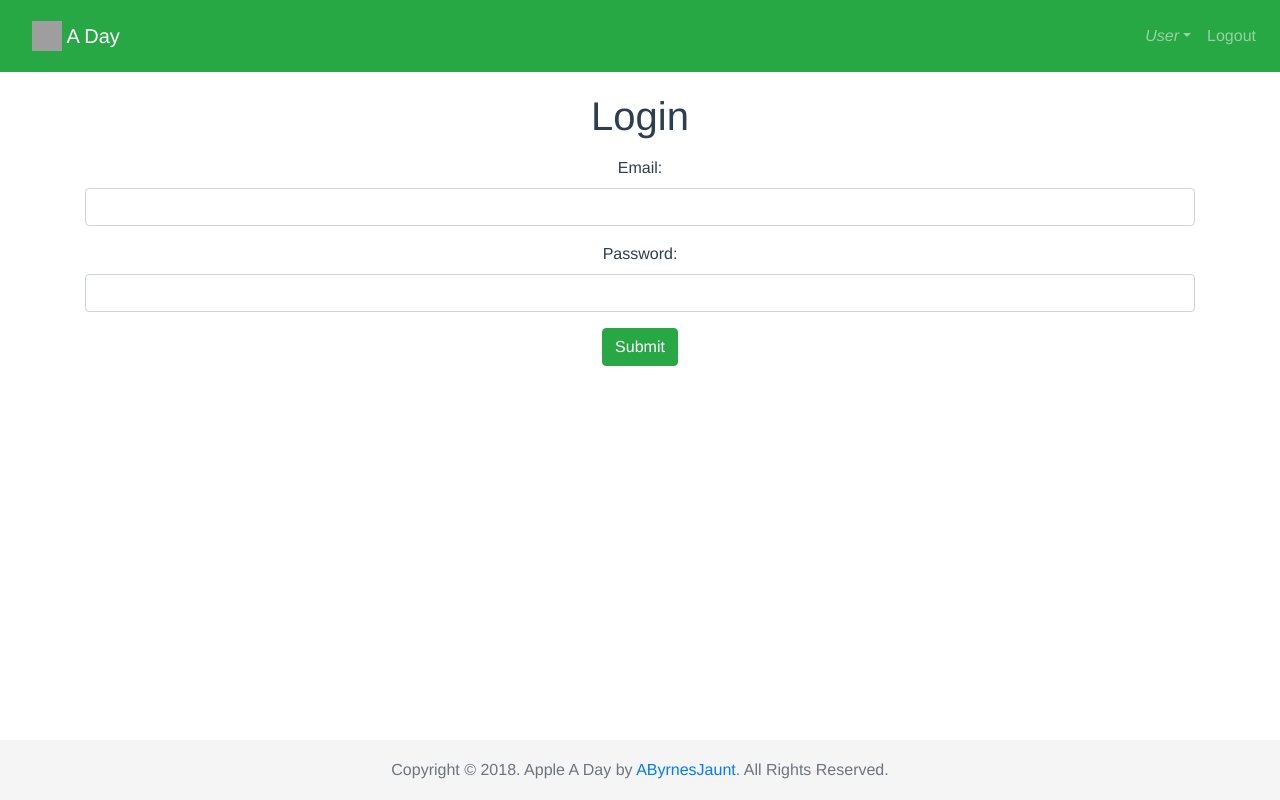
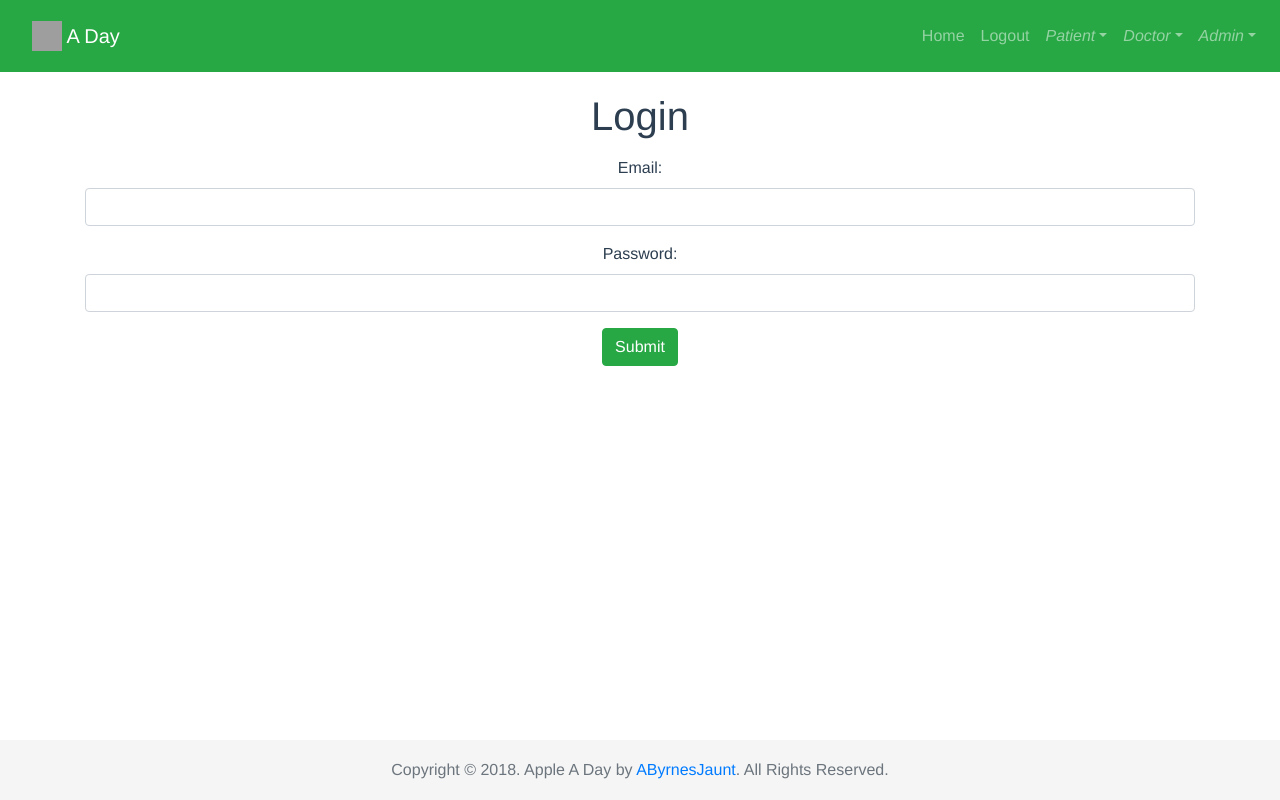
Before and after one commit to byrne-saw/apple-a-day, a Vue app: page / in a window 1280 px wide. Built offline with nearby package versions, Linux system fonts and the light colour scheme; grey boxes are pictures that could not be loaded.

Commit message:
adding admin, doctor, patient drop downs to nav bar

```diff
--- a/src/App.vue
+++ b/src/App.vue
@@ -19,14 +19,30 @@
         <b-collapse is-nav id="nav_collapse">
           <!-- Right aligned nav items -->
           <b-navbar-nav class="ml-auto">
+            <b-nav-item href="#/">Home</b-nav-item>
+            <b-nav-item href="#/Logout">Logout</b-nav-item>
             <b-nav-item-dropdown right>
               <!-- Using button-content slot -->
               <template slot="button-content">
-                <em>User</em>
+                <em>Patient</em>
               </template>
               <b-dropdown-item href="#/Logout">Logout</b-dropdown-item>
             </b-nav-item-dropdown>
-            <b-nav-item href="#/Logout">Logout</b-nav-item>
+            <b-nav-item-dropdown right>
+              <!-- Using button-content slot -->
+              <template slot="button-content">
+                <em>Doctor</em>
+              </template>
+              <b-dropdown-item href="#/Logout">Logout</b-dropdown-item>
+            </b-nav-item-dropdown>
+            <b-nav-item-dropdown right>
+              <!-- Using button-content slot -->
+              <template slot="button-content">
+                <em>Admin</em>
+              </template>
+              <b-dropdown-item href="#/Logout">Logout</b-dropdown-item>
+            </b-nav-item-dropdown>
+
           </b-navbar-nav>
 
         </b-collapse>
```
